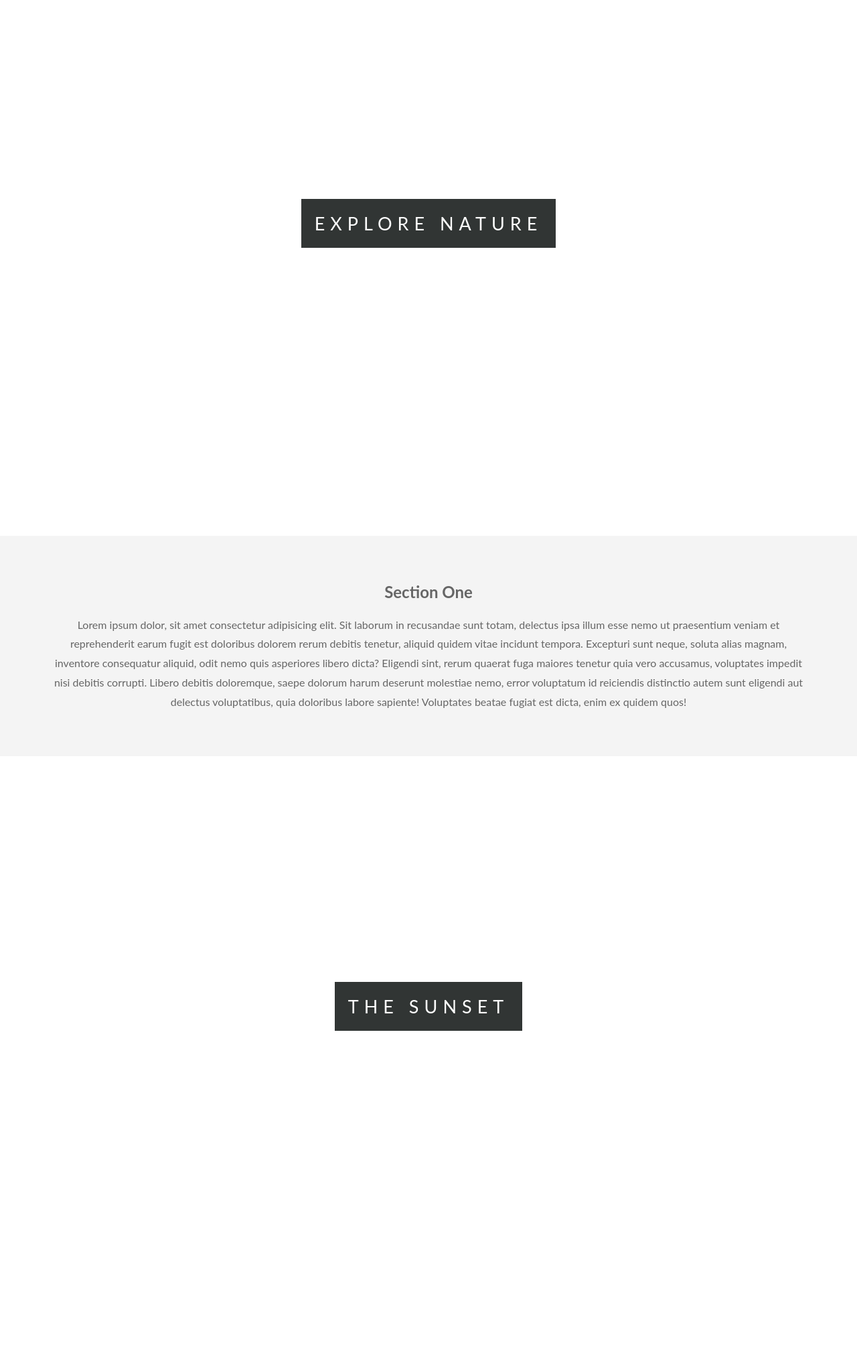
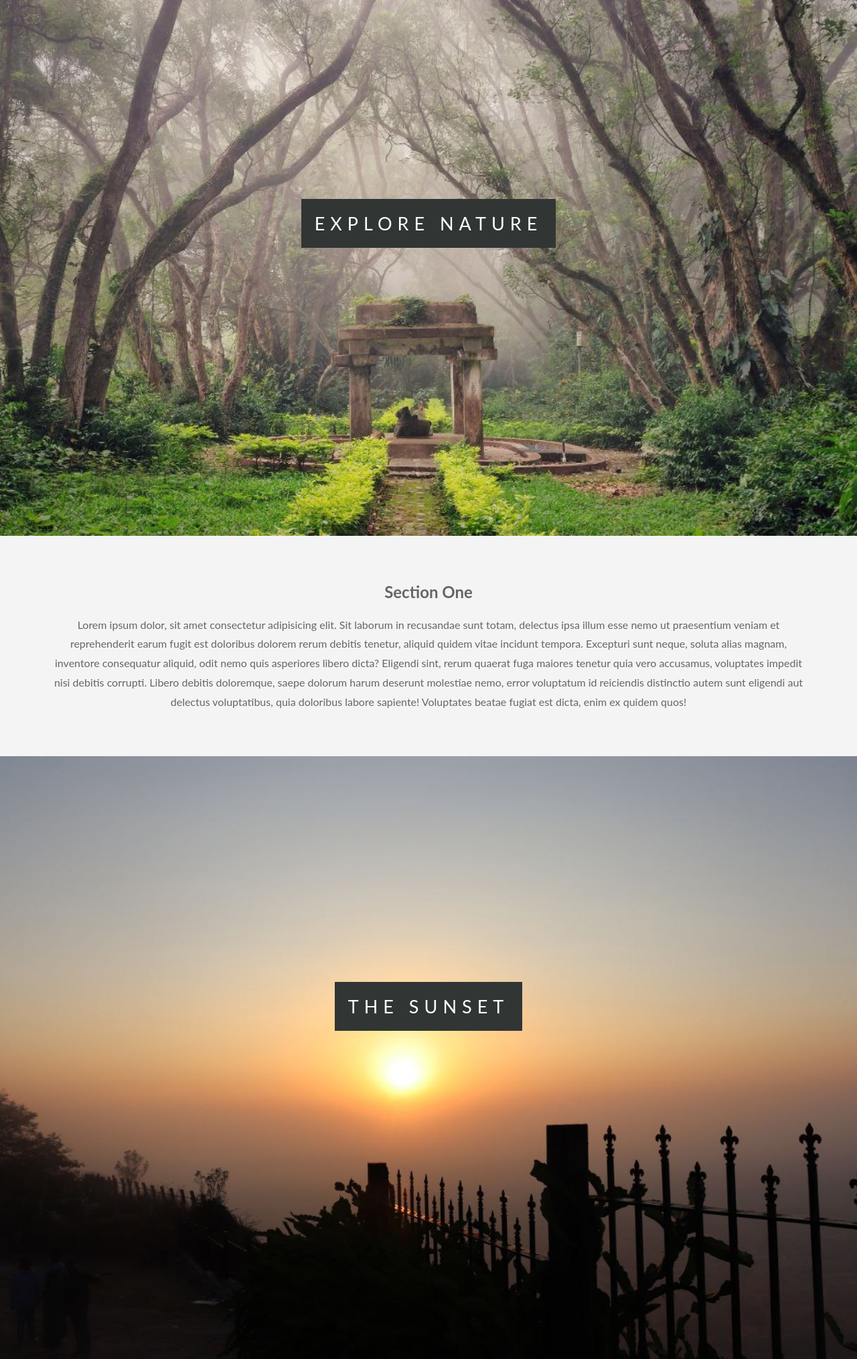
Before and after one commit to Thass22/Parallax-Website, a plain HTML site: page index.html in a window 1280 px wide. Shown: the top 2029 px of the page at 67% size. Drawn offline with Linux system fonts and the light colour scheme.

Commit message:
Update style.css

```diff
--- a/style.css
+++ b/style.css
@@ -10,17 +10,17 @@ body {
 }
 
 .pimg1 {
-    background-image: url( images/1.jpg);
+    background-image: url(1.jpg);
     min-height: 100%;
 }
 
 .pimg2 {
-    background-image: url( images/2.jpg);
+    background-image: url(2.jpg);
     min-height: 900px;
 }
 
 .pimg3 {
-    background-image: url( images/3.jpg);
+    background-image: url(3.jpg);
     min-height: 900px;
 }
 
```
